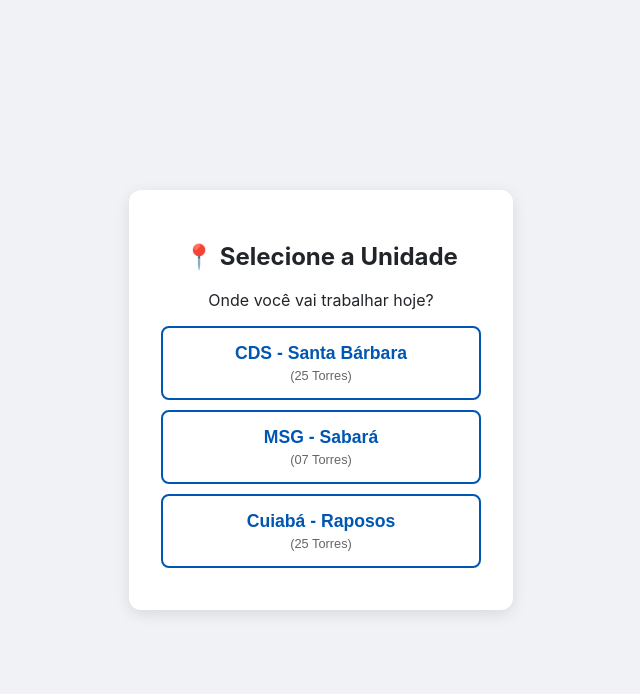
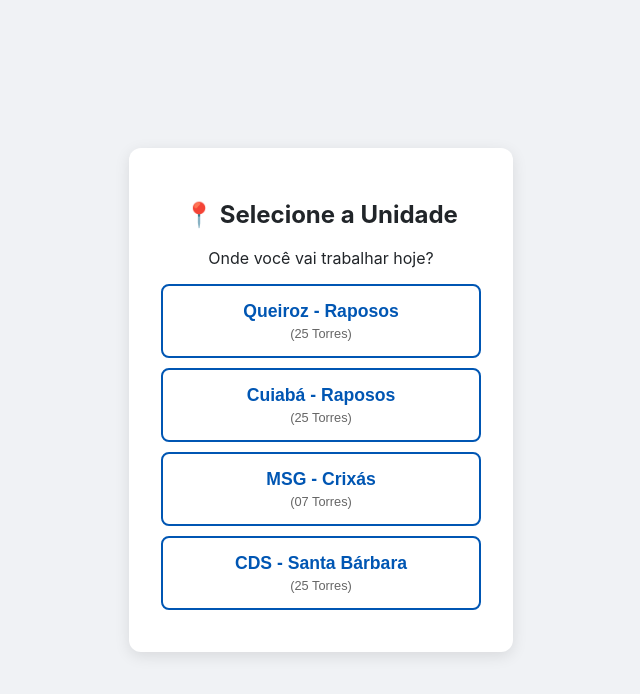
Before and after one commit to Wesley69KX/Tecal-apk, a plain HTML site: page public/index.html in a window 1280 px wide. Shown: the whole page, without its empty margins (319-959 px from the left). Drawn offline with nearby package versions, Linux system fonts and the light colour scheme.

Commit message:
Update index.html

```diff
--- a/public/index.html
+++ b/public/index.html
@@ -23,18 +23,23 @@
             <h2>📍 Selecione a Unidade</h2>
             <p>Onde você vai trabalhar hoje?</p>
 
-            <button class="btn-location" onclick="app.selectLocation('CDS')">
-                CDS - Santa Bárbara
+            <button class="btn-location" onclick="app.selectLocation('QUEIROZ')">
+                Queiroz - Raposos
+                <small>(25 Torres)</small>
+            </button>
+
+            <button class="btn-location" onclick="app.selectLocation('CUIABA')">
+                Cuiabá - Raposos
                 <small>(25 Torres)</small>
             </button>
 
             <button class="btn-location" onclick="app.selectLocation('MSG')">
-                MSG - Sabará
+                MSG - Crixás
                 <small>(07 Torres)</small>
             </button>
 
-            <button class="btn-location" onclick="app.selectLocation('CUIABA')">
-                Cuiabá - Raposos
+            <button class="btn-location" onclick="app.selectLocation('CDS')">
+                CDS - Santa Bárbara
                 <small>(25 Torres)</small>
             </button>
         </div>
@@ -43,7 +48,7 @@
     <div id="app-content" style="display:none;">
         <header>
             <div class="header-top">
-                <h1><span id="current-loc-badge" class="loc-badge">CDS</span> Painel <span id="connection-status" class="status-badge online">...</span></h1>
+                <h1><span id="current-loc-badge" class="loc-badge">...</span> Painel <span id="connection-status" class="status-badge online">...</span></h1>
             </div>
             <div class="header-actions">
                 <button class="btn-global-pdf" onclick="app.generateGlobalPDF()">📄 Geral</button>
```
